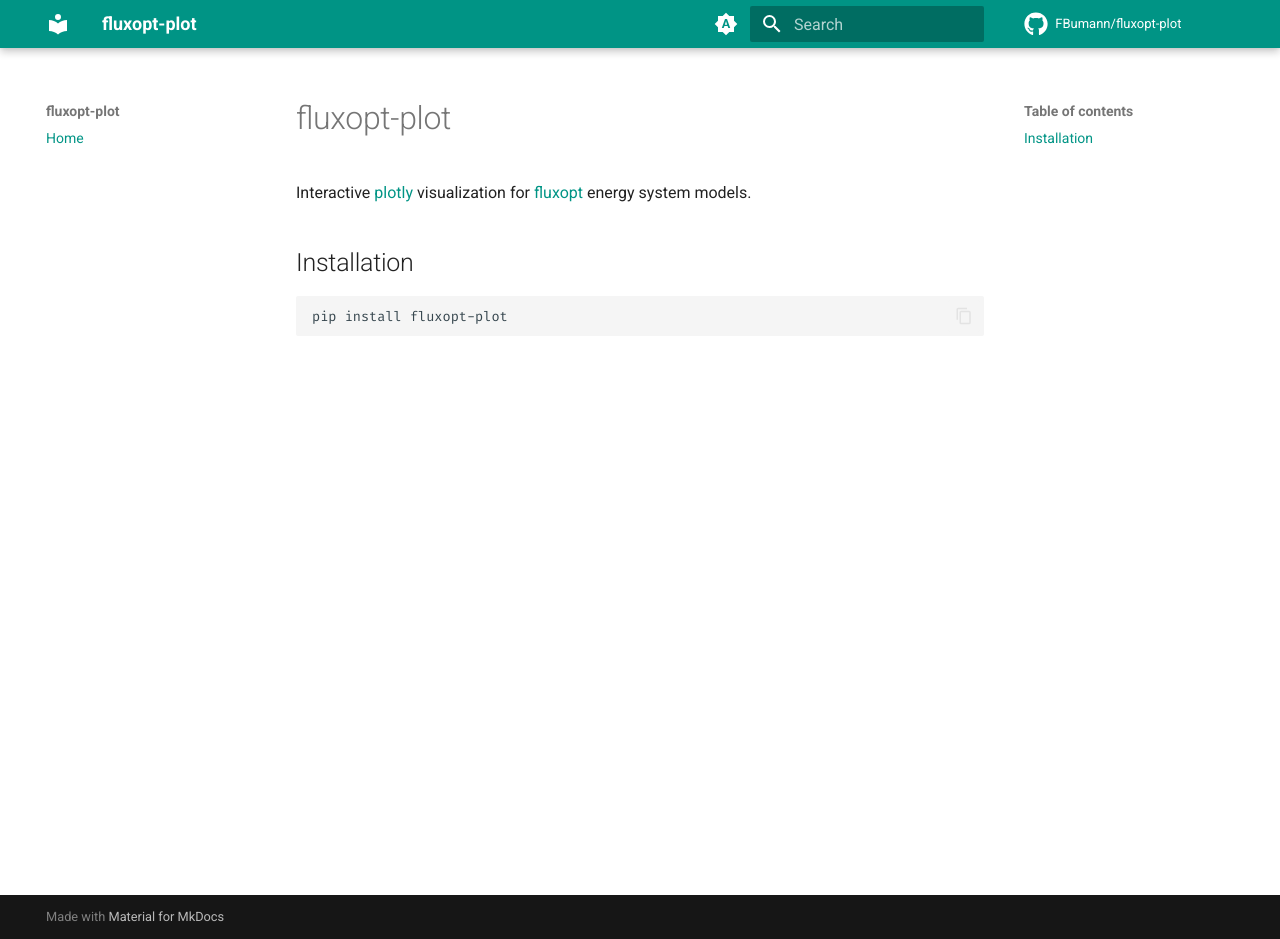
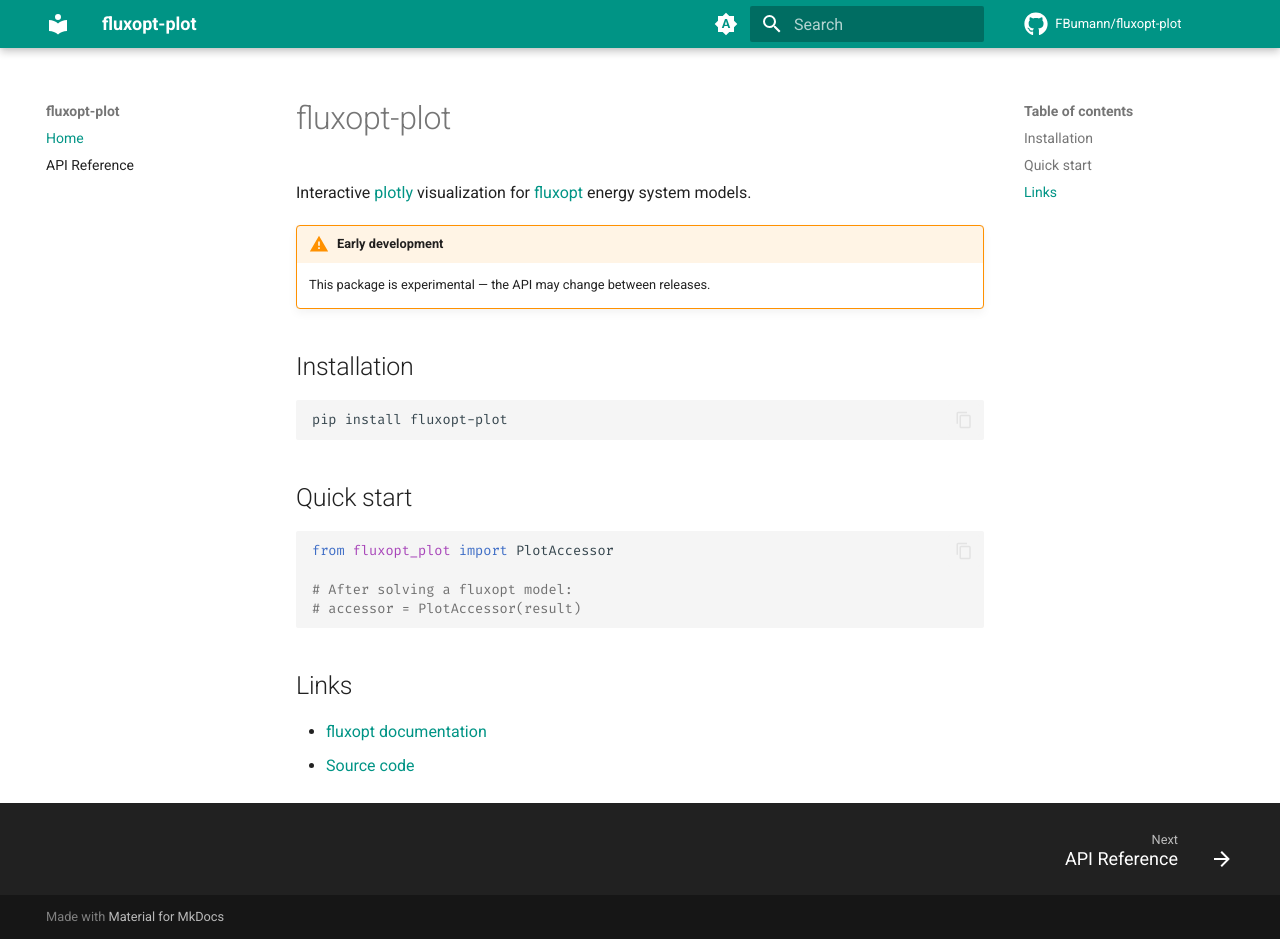
Before and after one commit to FBumann/fluxopt_plot, an MkDocs documentation site: the page built from docs/index.md, in a window 1280 px wide and 939 px high. Built offline with MkDocs 1.6.1 and Material for MkDocs 9.7.7, drawn with Linux system fonts in a browser that asks for light colours; comment, search, counter and statistics services are not loaded.

Commit message:
docs: add API reference and expand landing page
Co-Authored-By: Claude Opus 4.6 <noreply@anthropic.com>

````diff
--- a/docs/index.md
+++ b/docs/index.md
@@ -1,9 +1,27 @@
 # fluxopt-plot
 
-Interactive [plotly](https://plotly.com/python/) visualization for [fluxopt](https://github.com/FBumann/fluxopt) energy system models.
+Interactive [plotly](https://plotly.com/python/) visualization for
+[fluxopt](https://fbumann.github.io/fluxopt/) energy system models.
+
+!!! warning "Early development"
+    This package is experimental — the API may change between releases.
 
 ## Installation
 
 ```bash
 pip install fluxopt-plot
 ```
+
+## Quick start
+
+```python
+from fluxopt_plot import PlotAccessor
+
+# After solving a fluxopt model:
+# accessor = PlotAccessor(result)
+```
+
+## Links
+
+- [fluxopt documentation](https://fbumann.github.io/fluxopt/)
+- [Source code](https://github.com/FBumann/fluxopt-plot)
--- a/mkdocs.yml
+++ b/mkdocs.yml
@@ -5,6 +5,7 @@ repo_name: FBumann/fluxopt-plot
 
 nav:
   - Home: index.md
+  - API Reference: api.md
 
 theme:
   name: material
````
Also changed, not shown: docs/api.md (added, +3 -0 lines).
